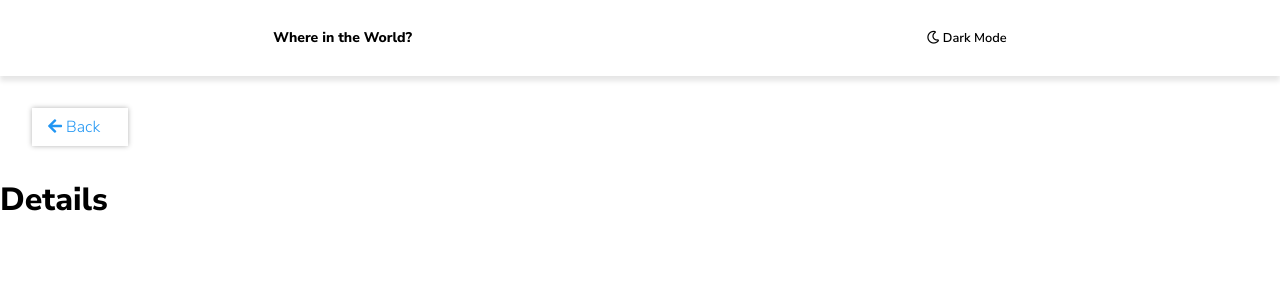
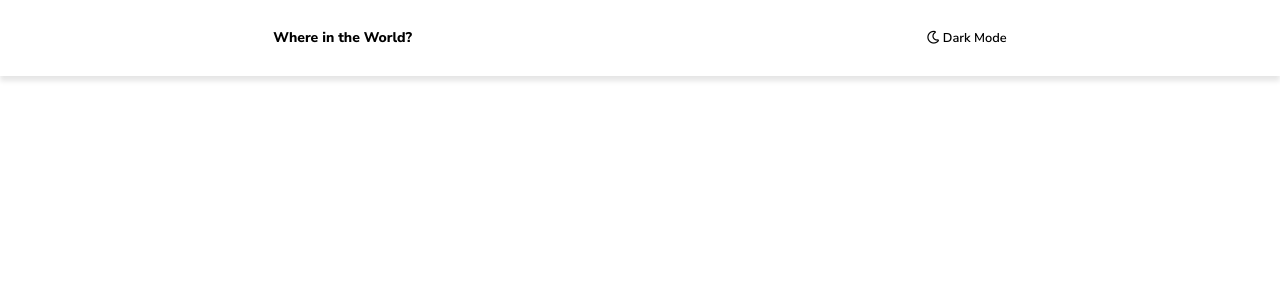
Before and after one commit to Lucas-Cifuentes/Countries-API, a React (Create React App) app: page /details in a window 1280 px wide. Shown: the top 300 px of the page. Built offline with nearby package versions, Linux system fonts and the light colour scheme.

Commit message:
add details route

```diff
--- a/src/App.js
+++ b/src/App.js
@@ -15,7 +15,7 @@ function App() {
       <Header />
       <Switch>
         <Route exact path="/" component={Home} />
-        <Route exact path="/details" component={Details} />
+        <Route exact path="/details/:country" component={Details} />
       </Switch>
     </Router>
   );
```
